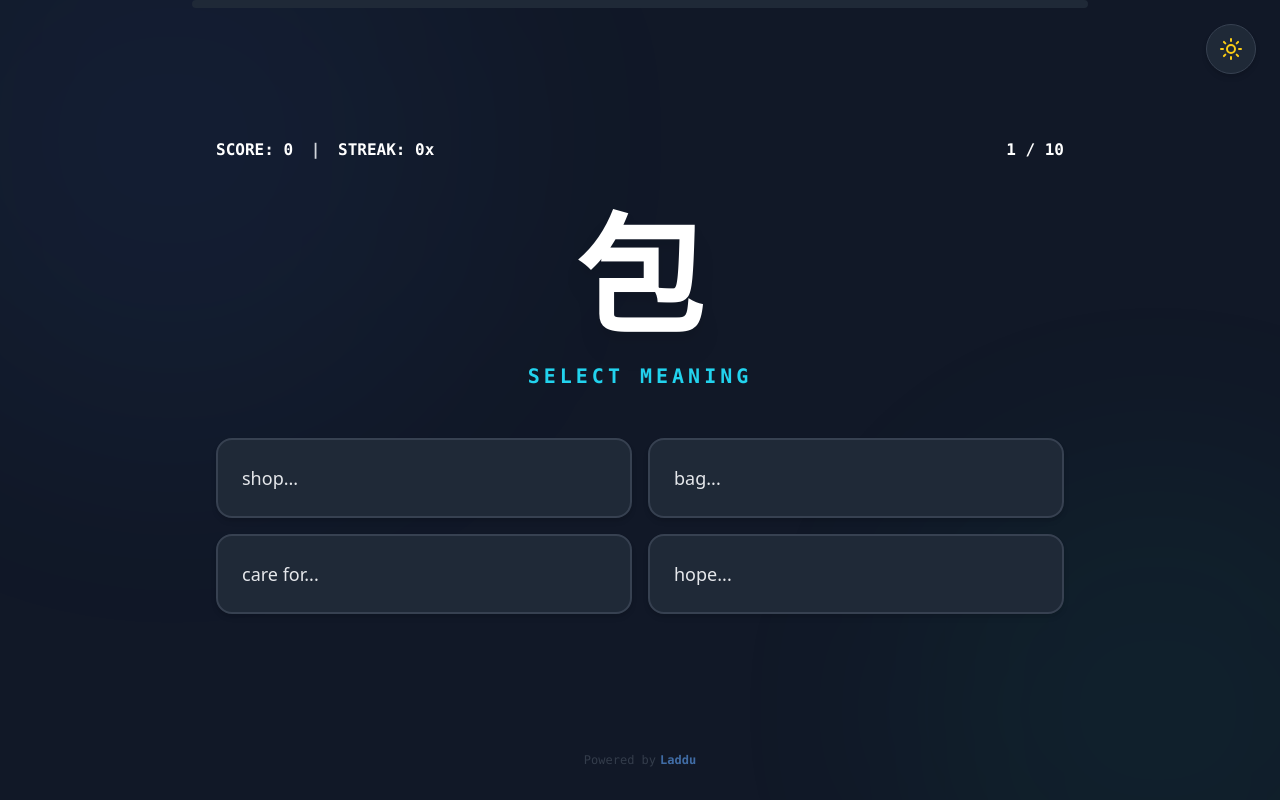
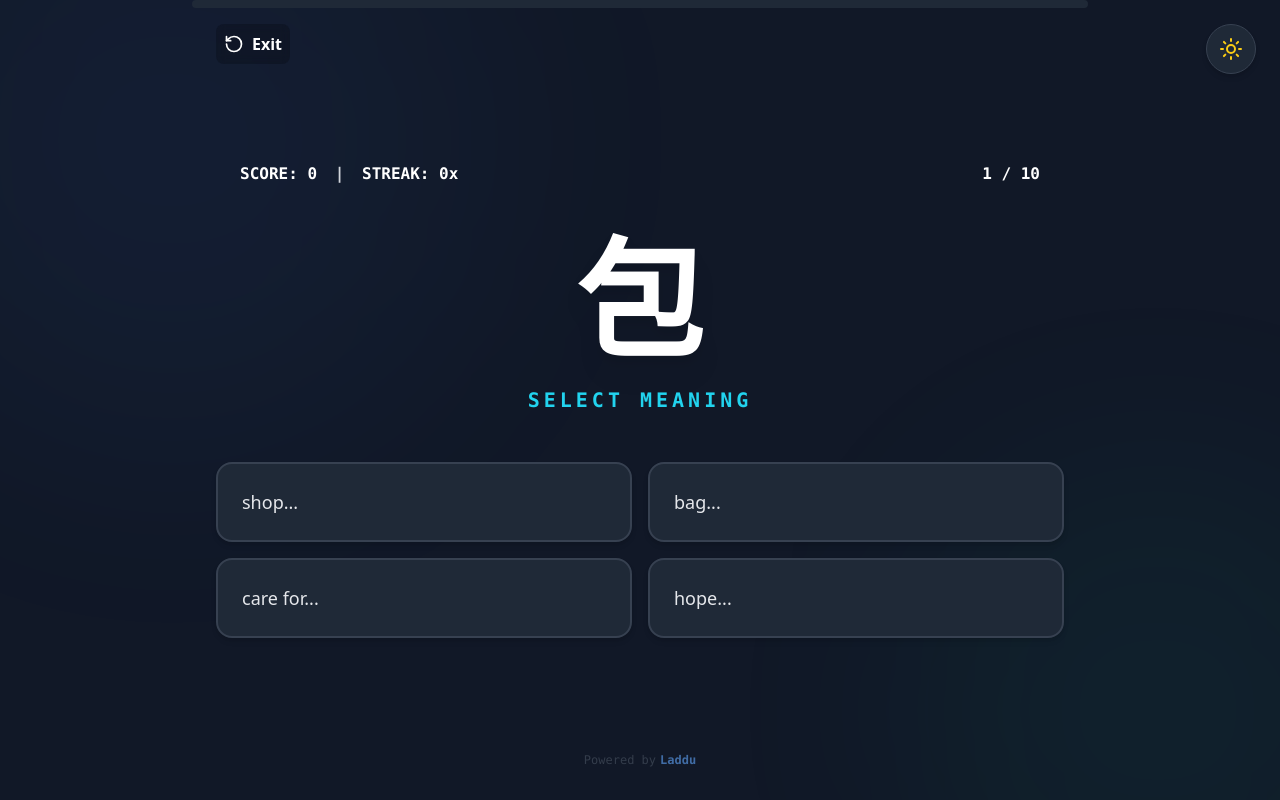
Before and after one commit to shbhro/PrepDeck, a React (Vite) app: page / in a window 1280 px wide. Both pictures are taken after a click on the button "Start Quiz". Built offline with nearby package versions, Linux system fonts and the light colour scheme.

Commit message:
added exit button to the quiz

```diff
--- a/src/App.jsx
+++ b/src/App.jsx
@@ -67,7 +67,6 @@ const ThemeToggle = () => {
 };
 
 // --- FOOTER COMPONENT ---
-// Fixed: Added padding and proper spacing
 const Footer = () => (
     <footer className="w-full text-center py-8 mt-auto z-10">
         <p className="text-xs font-mono text-gray-400 dark:text-gray-600 flex items-center justify-center gap-1 opacity-60">
@@ -90,7 +89,7 @@ const Menu = () => {
             >
                 PrepDeck
             </motion.h1>
-            <p className="text-gray-600 dark:text-gray-400 mb-12 font-medium tracking-wide">Master HSK Vocab</p>
+            <p className="text-gray-600 dark:text-gray-400 mb-12 font-medium tracking-wide">Master HSK Vocab • {vocab.length} Words Loaded</p>
 
             <div className="grid grid-cols-1 md:grid-cols-2 gap-8 w-full">
                 <div className="bg-white/80 dark:bg-gray-800/80 backdrop-blur-sm p-8 rounded-3xl shadow-xl border border-white dark:border-gray-700 transition-all hover:shadow-blue-500/20 hover:border-blue-500/30 group">
@@ -201,6 +200,7 @@ const QuizMode = () => {
 
     return (
         <div className="flex-grow flex flex-col items-center justify-center p-6 relative w-full max-w-4xl mx-auto">
+            {/* Progress Bar */}
             <div className="absolute top-0 left-0 w-full h-2 bg-gray-200 dark:bg-gray-800 rounded-full overflow-hidden">
                 <motion.div
                     className="h-full bg-blue-500 dark:bg-cyan-400 shadow-[0_0_10px_rgba(59,130,246,0.5)]"
@@ -210,7 +210,15 @@ const QuizMode = () => {
                 />
             </div>
 
-            <div className="w-full flex justify-between items-center mb-12 mt-8 font-mono text-gray-800 dark:text-white font-bold">
+            {/* EXIT BUTTON (Exact match to Flashcard) */}
+            <div className="absolute top-6 left-6 z-20">
+                <button onClick={() => setMode('menu')} className="flex items-center gap-2 hover:text-cyan-600 text-gray-600 dark:text-white dark:hover:text-cyan-400 font-bold bg-white/50 dark:bg-black/20 p-2 rounded-lg backdrop-blur-sm">
+                    <RotateCcw size={20} /> Exit
+                </button>
+            </div>
+
+            {/* SCORE DISPLAY (Moved down to accommodate Exit button) */}
+            <div className="w-full flex justify-between items-center mb-12 mt-20 font-mono text-gray-800 dark:text-white font-bold px-6">
                 <div>SCORE: {score} <span className="mx-2 text-gray-300">|</span> STREAK: {streak}x</div>
                 <div>{index + 1} / {currentDeck.length}</div>
             </div>
@@ -248,7 +256,7 @@ const QuizMode = () => {
     );
 };
 
-// --- FLASHCARD MODE (FIXED 3D) ---
+// --- FLASHCARD MODE ---
 const FlashcardMode = () => {
     const { currentDeck, setMode } = useStore();
     const [index, setIndex] = useState(0);
@@ -285,7 +293,7 @@ const FlashcardMode = () => {
         return "bg-gray-100 text-gray-800 dark:bg-gray-700 dark:text-gray-200 border-gray-200 dark:border-gray-600";
     };
 
-    // FIXED: Dynamic Font Sizing for Flashcard
+    // Dynamic Font Sizing for Flashcard
     const getFontSize = (text) => {
         if (!text) return "text-8xl";
         if (text.length > 3) return "text-6xl";
@@ -305,16 +313,16 @@ const FlashcardMode = () => {
                 </button>
             </div>
 
-            {/* CARD CONTAINER - Height increased to 600px */}
+            {/* CARD CONTAINER - 3D BUG FIX: ABSOLUTE POSITIONING */}
             <div className="relative w-full max-w-sm h-[600px] group" style={{ perspective: "1000px" }}>
                 <motion.div
                     initial={false}
                     animate={{ rotateX: isFlipped ? 180 : 0 }}
                     transition={{ duration: 0.6, type: "spring", stiffness: 260, damping: 20 }}
-                    className="w-full h-full relative" // 'relative' here is for the flipper wrapper itself
+                    className="w-full h-full relative"
                     style={{ transformStyle: 'preserve-3d' }}
                 >
-                    {/* FRONT - FIXED: Removed 'relative', now 'absolute' to prevent collision */}
+                    {/* FRONT: Absolute positioning to fix flip glitch */}
                     <div className="absolute top-0 left-0 w-full h-full bg-white dark:bg-gradient-to-br dark:from-gray-800 dark:to-gray-900 border border-gray-200 dark:border-gray-700 rounded-3xl flex flex-col items-center justify-center shadow-2xl overflow-hidden"
                          style={{ backfaceVisibility: 'hidden', WebkitBackfaceVisibility: 'hidden' }}>
 
@@ -335,7 +343,7 @@ const FlashcardMode = () => {
                         <p className="text-gray-400 text-sm mt-8 uppercase tracking-[0.3em] font-bold">Tap to flip</p>
                     </div>
 
-                    {/* BACK - FIXED: Strictly 'absolute' */}
+                    {/* BACK: Absolute positioning to fix flip glitch */}
                     <div
                         className="absolute top-0 left-0 w-full h-full bg-blue-50 dark:bg-gradient-to-br dark:from-cyan-950 dark:to-slate-900 border border-blue-100 dark:border-cyan-800 rounded-3xl flex flex-col p-6 shadow-2xl overflow-y-auto"
                         style={{ transform: 'rotateX(180deg)', backfaceVisibility: 'hidden', WebkitBackfaceVisibility: 'hidden' }}
@@ -470,7 +478,6 @@ export default function App() {
 
     }, []);
 
-    // FIX: Main container is now Flex Column with min-h-screen
     return (
         <div className={darkMode ? 'dark' : ''}>
             <div className="min-h-screen bg-gray-50 dark:bg-gray-900 transition-colors duration-300 font-sans selection:bg-blue-200 dark:selection:bg-cyan-900 flex flex-col relative overflow-hidden">
```
